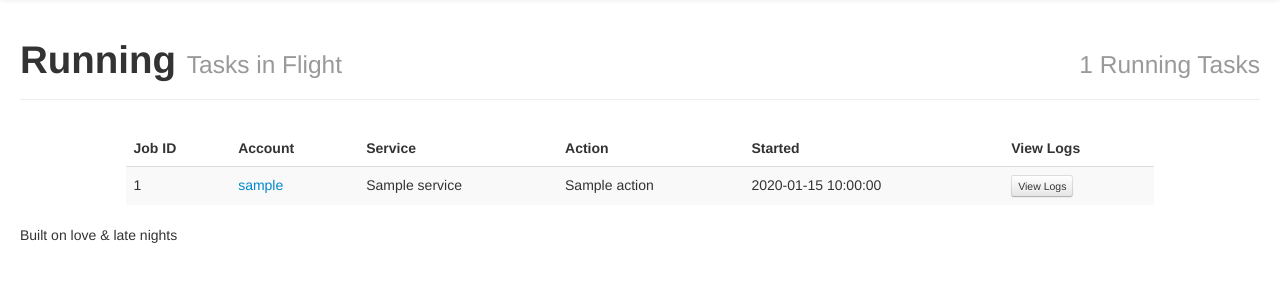
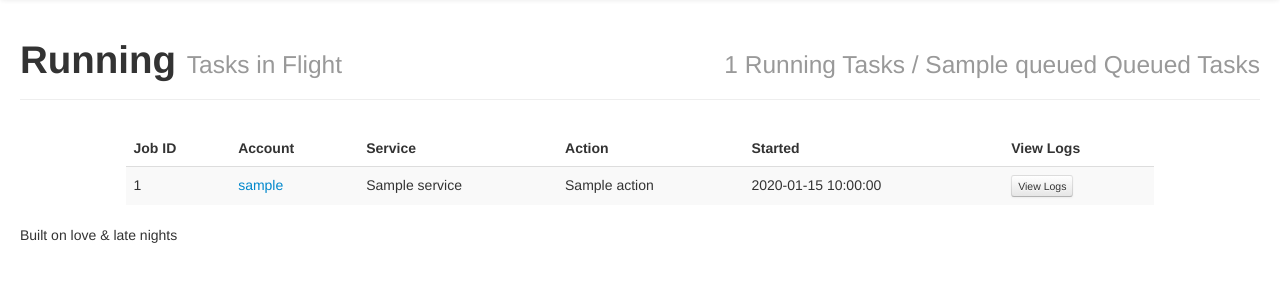
Before and after one commit to nickhs/hermes, a Flask app: template templates/running.html in a window 1280 px wide. Shown: the part 42-342 px from the top of the page. Run offline with Flask 2, Linux system fonts and the light colour scheme; the template is opened without the code that fills it: most values are stand-ins (such as "Sample title", 1, 10 or a date in 2020); parts of the project's set-up code (start-up, migrations or seed data) failed here and were passed over; some libraries are stand-ins or nearby versions.

Commit message:
Show queue length

```diff
--- a/bi/commands.py
+++ b/bi/commands.py
@@ -20,6 +20,10 @@ def custom_action(action, service, custom_options, account=None):
 
     if not account:
         account = get_account(service)
+
+    # if still no account
+    if not account:
+        return
 
     options = {
         'username': account.username,
--- a/main.py
+++ b/main.py
@@ -34,7 +34,8 @@ def index():
 @app.route('/running')
 def get_running():
     running = helpers.get_dict_from_list('running')
-    return render_template('running.html', count=len(running), running=running)
+    queued = redis.llen('celery')
+    return render_template('running.html', count=len(running), queued=queued, running=running)
 
 
 @app.route('/queued')
--- a/templates/running.html
+++ b/templates/running.html
@@ -4,7 +4,7 @@
 {% block content %}
 <div class="page-header">
   <h1>Running <small>Tasks in Flight</small>
-    <span class="pull-right"><small>{{ count }} Running Tasks</small></span>
+    <span class="pull-right"><small>{{ count }} Running Tasks / {{ queued }} Queued Tasks</small></span>
   </h1>
 </div>
 
```
